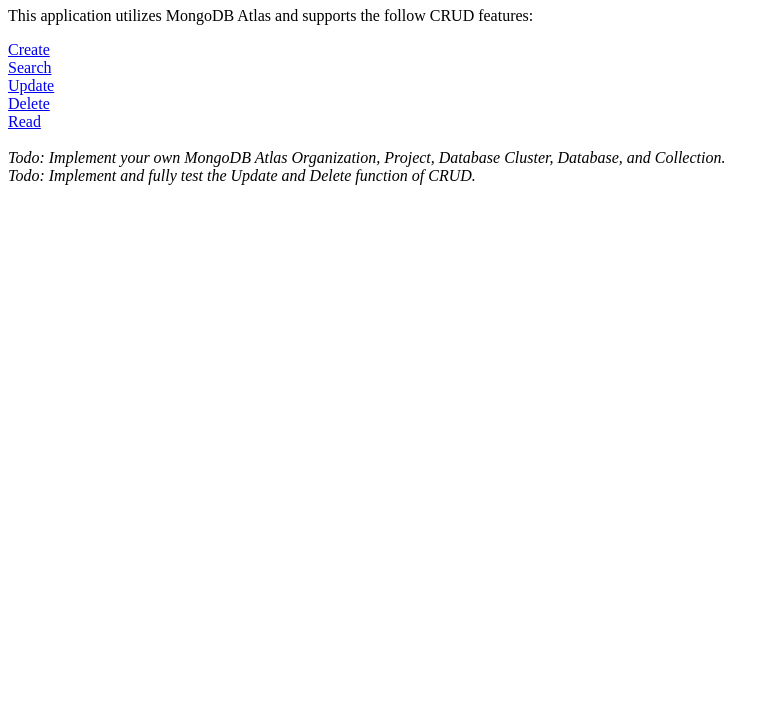
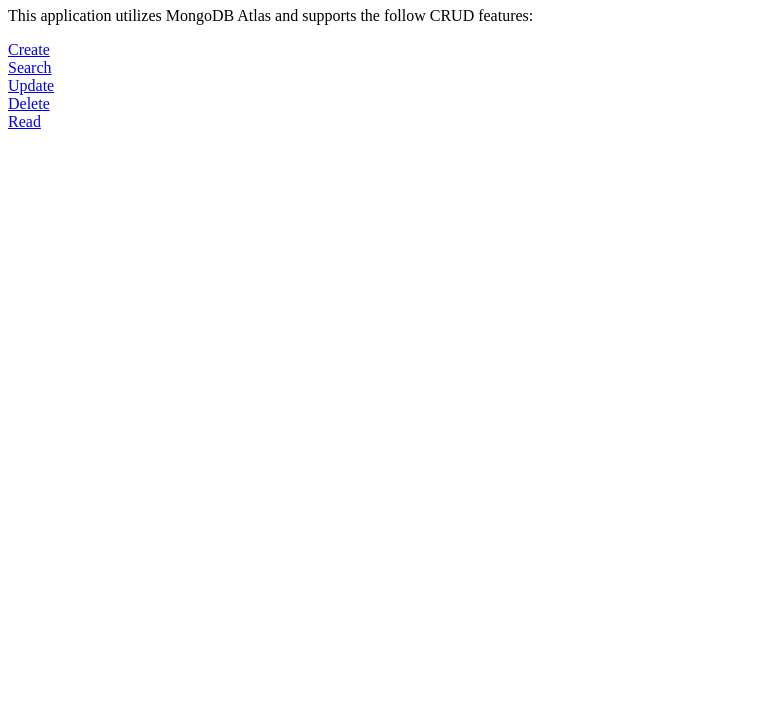
Before and after one commit to LordXerox/movieCrudBB, a website: page client/index.html in a window 1280 px wide. Shown: the part 73-800 px from the top of the page, without its empty margins (0-779 px from the left). Drawn offline with Linux system fonts and the light colour scheme.

Commit message:
Add files via upload

```diff
--- a/client/index.html
+++ b/client/index.html
@@ -12,7 +12,5 @@
 	<a href="delete.html">Delete</a><br />
 	<a href="read">Read</a><br /><br />
 
-	<em>Todo: Implement your own MongoDB Atlas Organization, Project, Database Cluster, Database, and Collection.</em><br />
-	<em>Todo: Implement and fully test the Update and Delete function of CRUD.</em>
 </body>
 </html>
```
